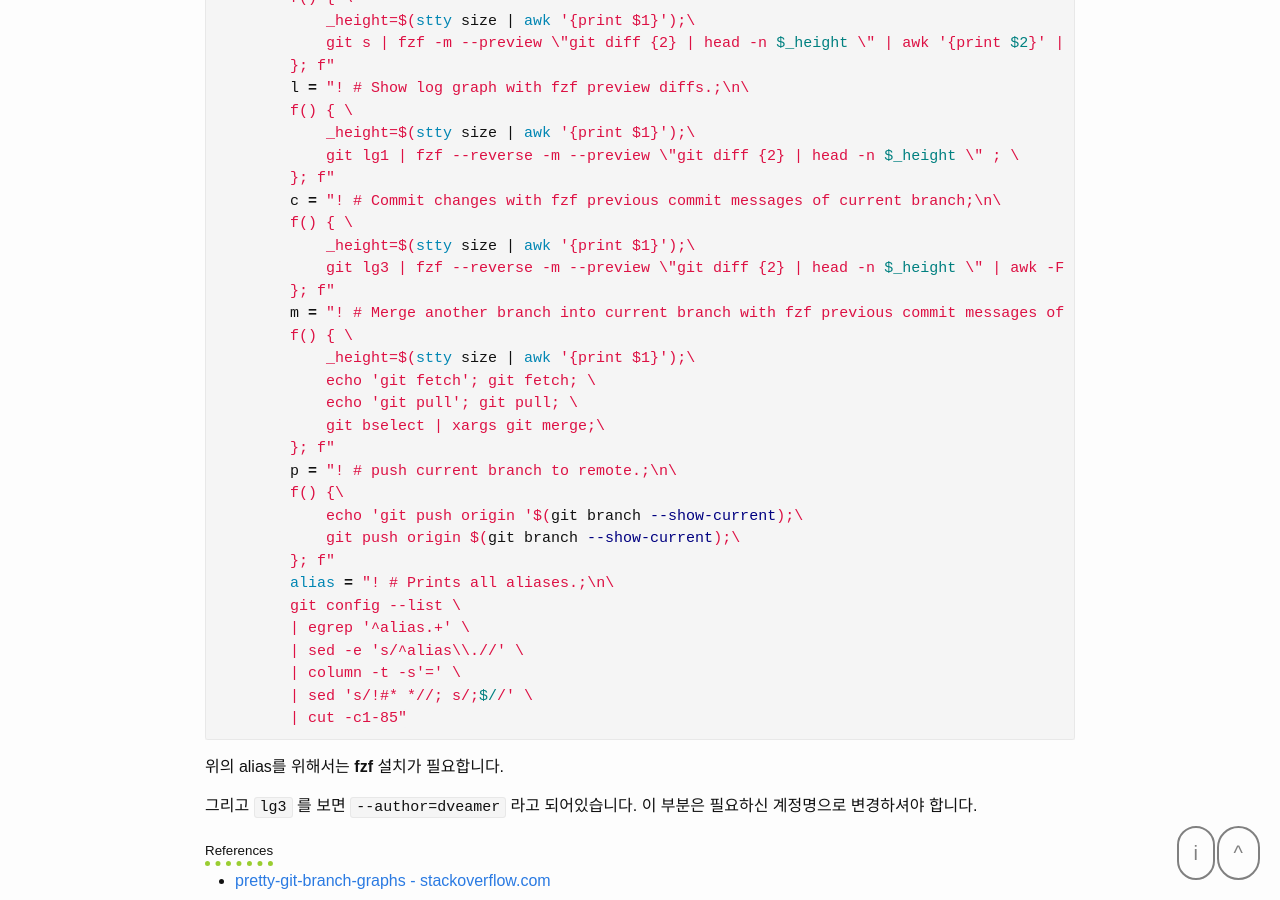
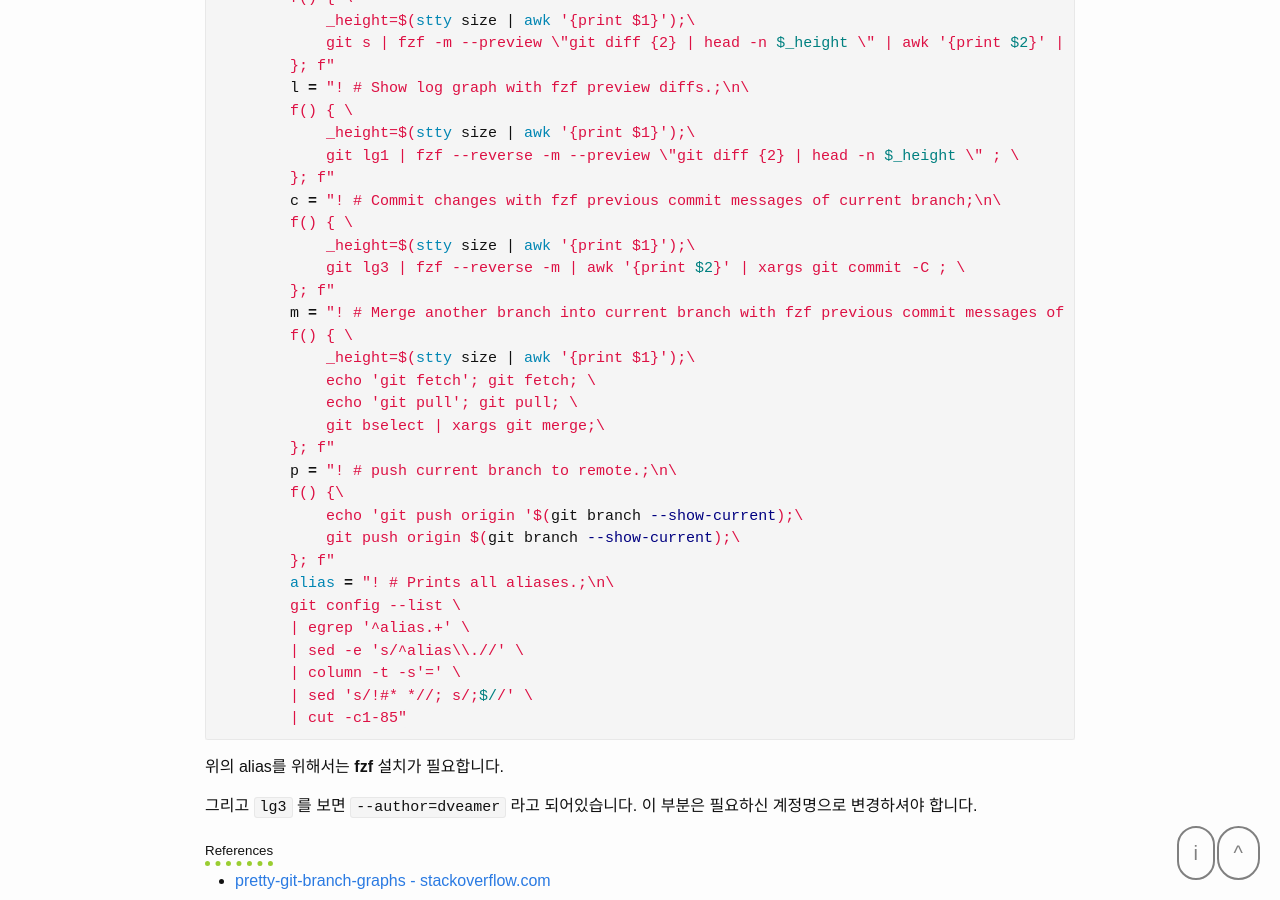
Before and after one commit to dveamer/dveamer.github.io, a Jekyll site: the page built from _posts/Preferences/2021-12-05-Git.md, in a window 1280 px wide and 900 px high, scrolled down 2147 px. Built offline with Jekyll 4.4.1, drawn with Linux system fonts in a browser that asks for light colours.

Commit message:
homepage

```diff
--- a/_posts/Preferences/2021-12-05-Git.md
+++ b/_posts/Preferences/2021-12-05-Git.md
@@ -91,7 +91,7 @@ $ git config --global core.excludesFile ~/.gitignore
         c = "! # Commit changes with fzf previous commit messages of current branch;\n\
         f() { \
             _height=$(stty size | awk '{print $1}');\
-            git lg3 | fzf --reverse -m --preview \"git diff {2} | head -n $_height \" | awk -F \" - \" '{print $3}' | xargs git commit -m ; \
+            git lg3 | fzf --reverse -m | awk '{print $2}' | xargs git commit -C ; \
         }; f"
         m = "! # Merge another branch into current branch with fzf previous commit messages of current branch;\n\
         f() { \
```
